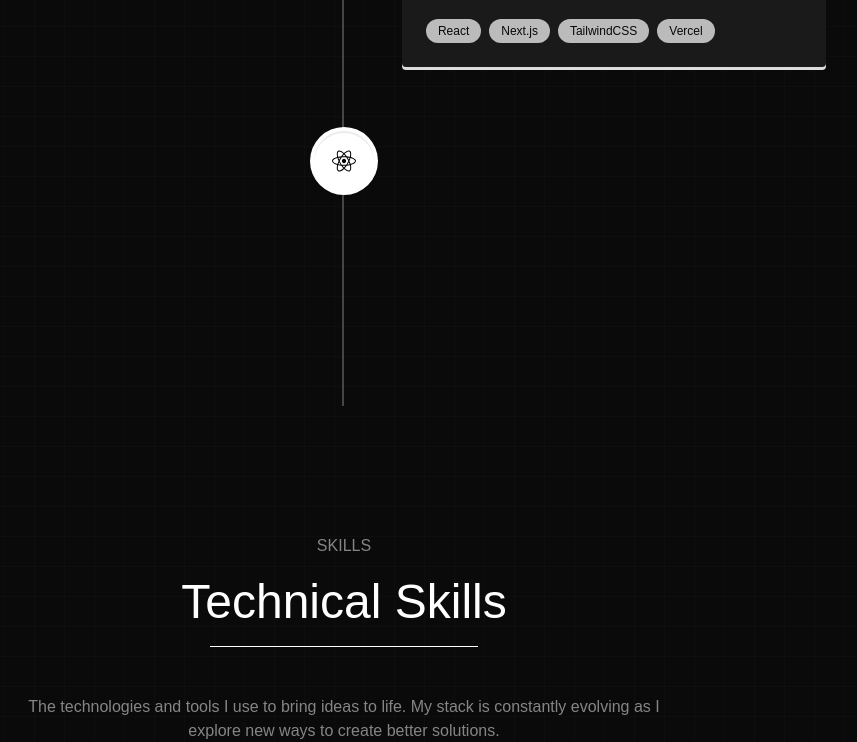
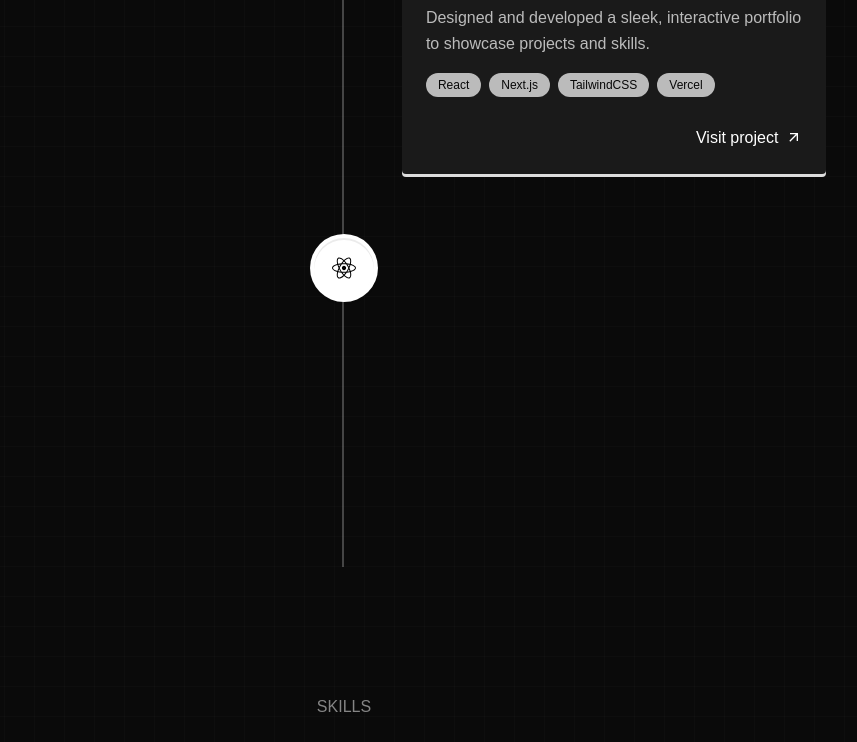
Before and after one commit to Purohitdev/Portfolio, a React (Vite) app: page / in a window 1280 px wide. Shown: the part 2374-3116 px from the top of the page, without its empty margins (296-1153 px from the left). Built offline with nearby package versions, Linux system fonts and the light colour scheme.

Commit message:
add link

```diff
--- a/src/Home/About.tsx
+++ b/src/Home/About.tsx
@@ -1,6 +1,7 @@
 import { useEffect, useRef } from "react";
 import { gsap } from "gsap";
 import { FaEnvelope, FaLinkedin, FaGithub } from "react-icons/fa";
+
 
 const socialLinks = [
   { name: "Send an email", icon: FaEnvelope, url: "mailto:shilwantgupta147@gmail.com" },
--- a/src/Home/Projects.tsx
+++ b/src/Home/Projects.tsx
@@ -5,25 +5,33 @@ import { useState, useEffect } from "react";
 import { VerticalTimeline, VerticalTimelineElement } from "react-vertical-timeline-component";
 import "react-vertical-timeline-component/style.min.css";
 import { FaReact } from "react-icons/fa";
+import { MdOutlineArrowOutward } from "react-icons/md";
+
+
 
 const projects = [
     {
         year: "2024",
         title: "Medium Clone",
         description: "A full-stack blogging platform inspired by Medium with authentication, rich text editing, and responsive design.",
-        techStack: ["Express.js", "Node.js", "MongoDB", "TailwindCSS", "EJS"]
+        techStack: ["Express.js", "Node.js", "MongoDB", "TailwindCSS", "EJS"],
+        link: ""
     },
     {
         year: "2023",
         title: "Portfolio Website",
         description: "Designed and developed a sleek, interactive portfolio to showcase projects and skills.",
-        techStack: ["React", "Next.js", "TailwindCSS", "Vercel"]
+        techStack: ["React", "Next.js", "TailwindCSS", "Vercel"],
+        link: ""
+
     },
     {
         year: "2024",
         title: "Medium Clone",
         description: "A full-stack blogging platform inspired by Medium with authentication, rich text editing, and responsive design.",
-        techStack: ["React", "Firebase", "Chakra UI"]
+        techStack: ["React", "Firebase", "Chakra UI"],
+        link: ""
+
     }
 ];
 
@@ -38,7 +46,7 @@ const Projects: React.FC = () => {
     }, []);
 
     return (
-        <div className='min-h-screen w-full relative z-[20] text-white px-6 sm:px-12 lg:px-26 flex flex-col gap-8 items-center pb-12'id="Project">
+        <div className='min-h-screen w-full relative z-[20] text-white px-6 sm:px-12 lg:px-26 flex flex-col gap-8 items-center pb-12' id="Project">
             <div className="w-full sm:w-2/3 flex flex-col items-center justify-center text-center">
                 <p className='font-extralight opacity-50 text-sm sm:text-[1rem]'>SHOWCASE</p>
                 <h1 className='font-light text-2xl sm:text-[3rem] mt-2'>Featured Projects</h1>
@@ -73,6 +81,14 @@ const Projects: React.FC = () => {
                                 </span>
                             ))}
                         </div>
+
+
+                    <div className="flex justify-end mt-3 ">
+                    <a href={project.link} target="_blank" >
+                            <p className="flex gap-2 items-center">Visit project <MdOutlineArrowOutward/> </p>
+                        </a>
+                    </div>
+
                     </VerticalTimelineElement>
                 ))}
             </VerticalTimeline>
```
Also changed, not shown: src/Home/Hero.tsx (+0 -115 lines).
